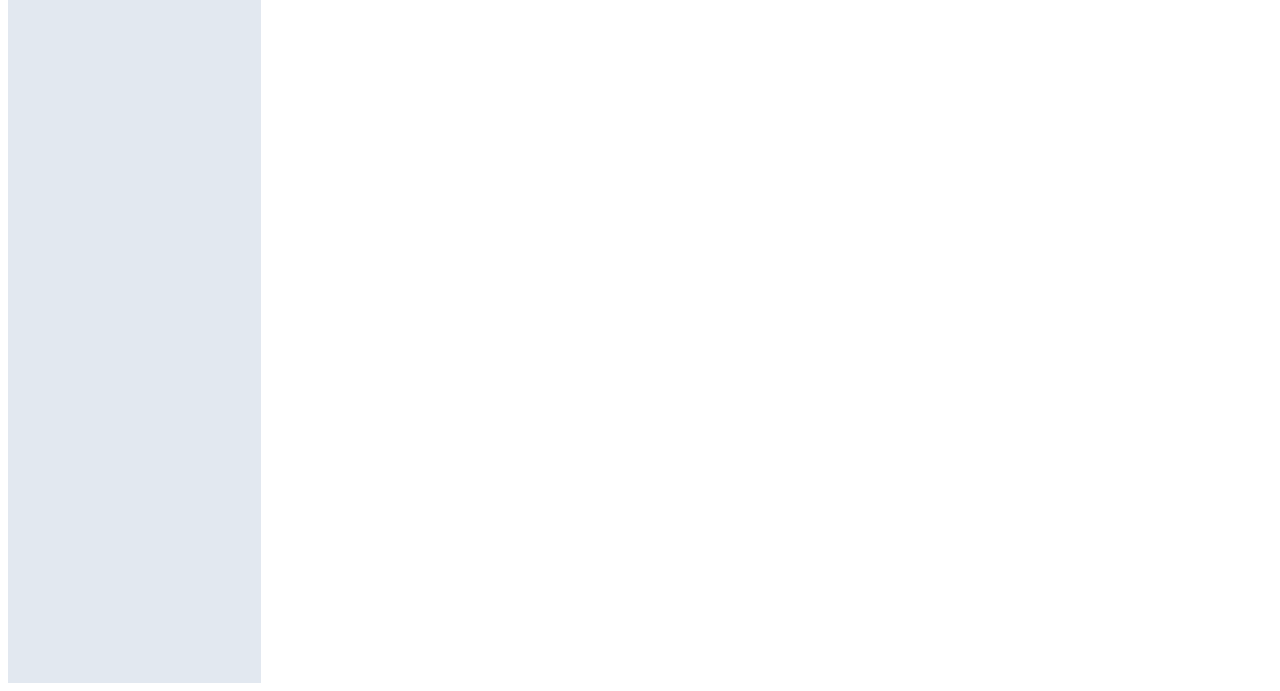
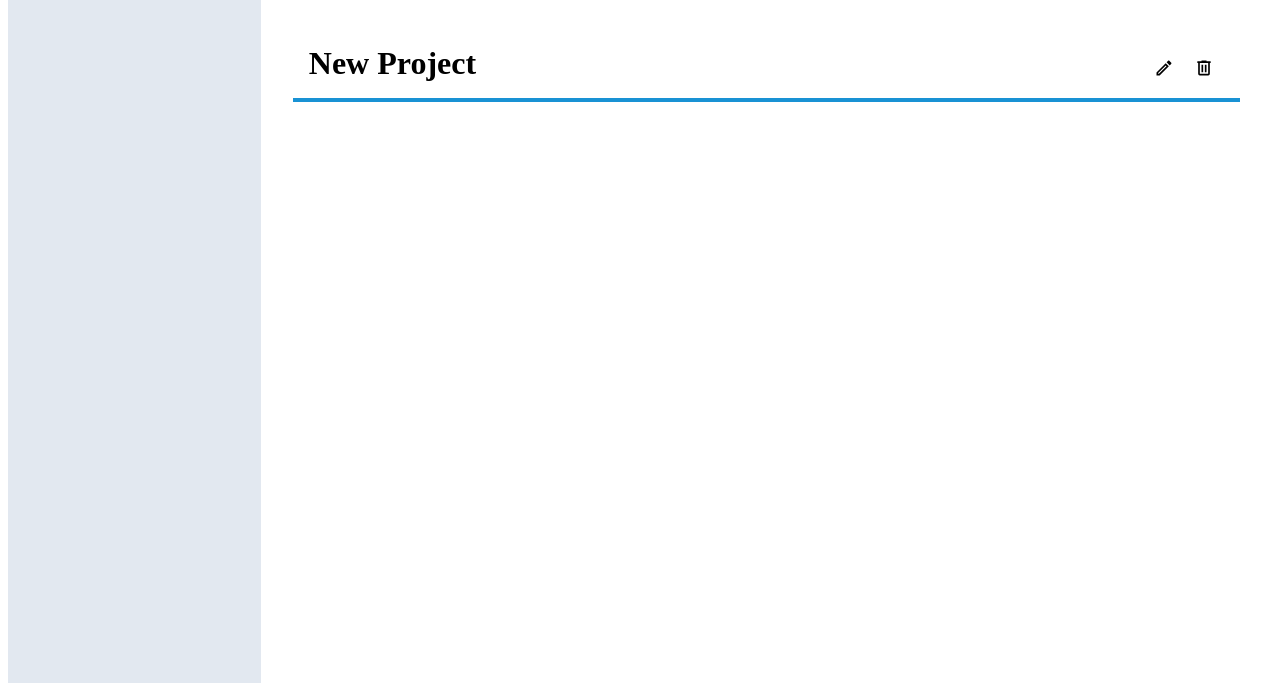
Before and after one commit to FernandoJudice/odin-to-do-list, a website built with webpack: page src/template.html in a window 1280 px wide. Shown: the part 125-816 px from the top of the page. Built offline with nearby package versions, Linux system fonts and the light colour scheme.

Commit message:
project renderer without tasks

```diff
--- a/src/index.js
+++ b/src/index.js
@@ -1,7 +1,14 @@
 import "./styles.css";
+import dogAvatar from "./img/dog-avatar.png";
 import { HeaderRenderer } from "./headerRenderer";
-import dogAvatar from "./img/dog-avatar.png";
+import { ProjectData } from "./projectData";
+import { ProjectRenderer } from "./projectRenderer";
 
 const header = document.querySelector(".header");
+const content = document.querySelector(".content");
 
 header.appendChild(HeaderRenderer.create("@fernandoJudice","Fernando Judice",dogAvatar))
+
+const newProject = new ProjectData("New Project");
+
+content.appendChild(ProjectRenderer.create(newProject))
--- /dev/null
+++ b/src/projectRenderer.js
@@ -0,0 +1,41 @@
+import deleteIcon from "./img/trash-can-outline.svg"
+import editIcon from "./img/pencil-outline.svg"
+
+
+export const ProjectRenderer = (function() {
+    function create(projectData) {
+        const project = document.createElement("div");
+        project.classList.add("project");
+
+        const projectName = document.createElement("div");
+        projectName.classList.add("pj-name");
+        projectName.textContent = projectData.name;
+        project.appendChild(projectName);
+
+
+        const div = document.createElement("div");
+        project.appendChild(div);
+
+        const editButton = document.createElement("button");
+        editButton.classList.add("icon-button");
+        div.appendChild(editButton);
+
+        const editImg = document.createElement("img");
+        editImg.src = editIcon;
+        editImg.classList.add("icon-img");
+        editButton.appendChild(editImg);
+
+        const deleteButton = document.createElement("button");
+        deleteButton.classList.add("icon-button");
+        div.appendChild(deleteButton);
+
+        const deleteImg = document.createElement("img");
+        deleteImg.src = deleteIcon;
+        deleteImg.classList.add("icon-img");
+        deleteButton.appendChild(deleteImg);
+
+        return project
+    }
+
+    return {create}
+})()
--- a/src/styles.css
+++ b/src/styles.css
@@ -21,6 +21,11 @@ body {
     grid-row: 1/-1;
 }
 
+
+.content {
+    padding: 32px;
+}
+
 .greetings {
     display: grid;
     grid-template-columns: 112px 1fr;
@@ -42,3 +47,27 @@ body {
     font-size: 2rem;
     font-weight: bold;
 }
+
+.project {
+    display: flex;
+    justify-content: space-between;
+    align-items: end;
+    border-bottom: 4px var(--primary-color) solid;
+    max-width: 1080px;
+    padding: 16px;
+}
+
+.pj-name {
+    font-size: 2rem;
+    font-weight: bold;
+}
+
+.icon-button {
+    background: none;
+    border: none;
+    margin: 0 4px;
+}
+
+.icon-button {
+    width: 32px;
+}
```
Also changed, not shown: src/img/pencil-outline.svg (added), src/img/trash-can-outline.svg (added).
